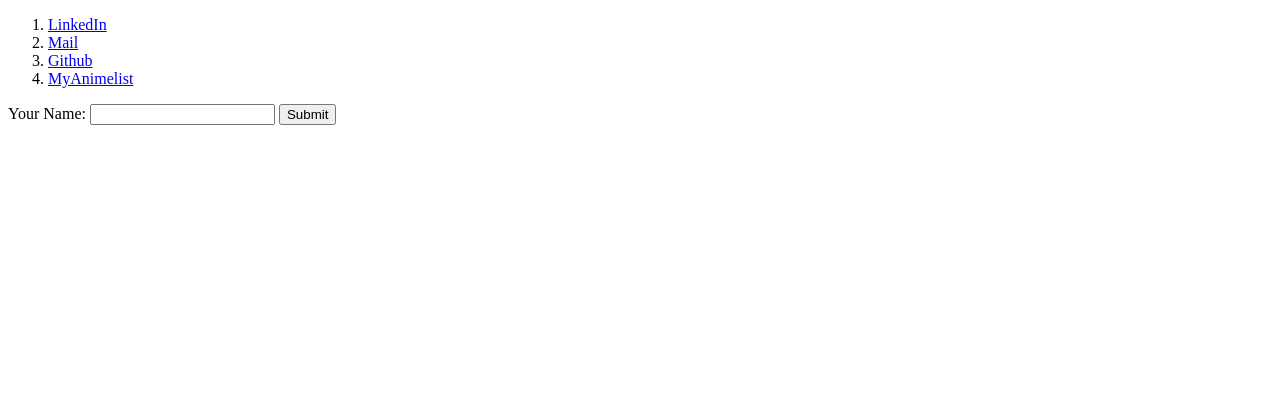
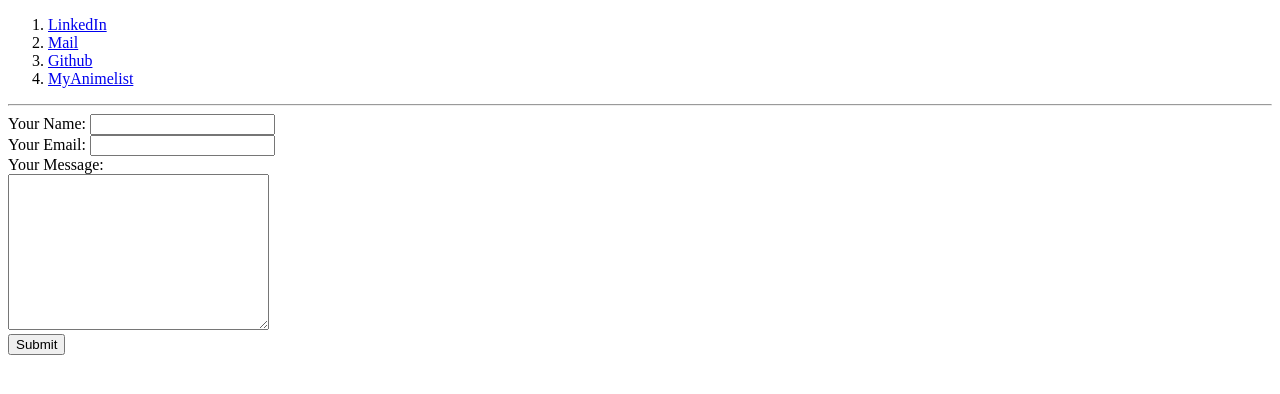
Before and after one commit to kaanakgundogdu/Web-Development-Course-Notes, a plain HTML site: page 1-Html/Basics/2-Personal-Site/contact.html in a window 1280 px wide. Drawn offline with Linux system fonts and the light colour scheme.

Commit message:
contact and inputs html file modified.

```diff
--- a/1-Html/Basics/2-Personal-Site/contact.html
+++ b/1-Html/Basics/2-Personal-Site/contact.html
@@ -11,9 +11,14 @@
       <li><a href="https://github.com/kaanakgundogdu">Github</a></li>
       <li><a href="https://myanimelist.net/profile/kaanakgundogdu">MyAnimelist</a></li>
     </ol>
-    <form class="" action="index.html" method="post">
+    <hr>
+    <form action="mailto:firsttestacc08@gmail.com" method="post" enctype="text/plain">
       <label>Your Name:</label>
-      <input type="text" name="" value="">
+      <input type="text" name="yourName" value=""><br>
+      <label>Your Email:</label>
+      <input type="email" name="yourEmail"><br>
+      <label for="">Your Message:</label><br>
+      <textarea name="yourMessage" rows="10" cols="30"></textarea><br>
       <input type="submit" name="" >
     </form>
   </body>
```
Also changed, not shown: 1-Html/Basics/2-Personal-Site/inputs.html (+0 -1 lines).
